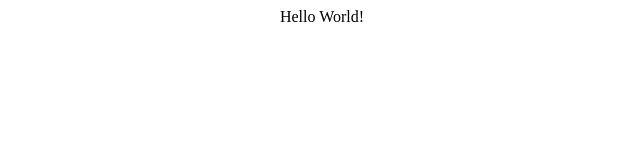
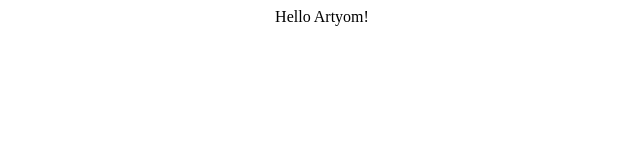
Before and after one commit to temka93/website, a plain HTML site: page index.html in a window 1280 px wide. Shown: the full height of the page, 318-958 px from the left. Drawn offline with Linux system fonts and the light colour scheme.

Commit message:
feature_index

```diff
--- a/index.html
+++ b/index.html
@@ -4,7 +4,7 @@
 	</head>
 	<body>
 		<center>
-			Hello World!
+			Hello Artyom!
 		</center>
 	</body>
 </html>
```
